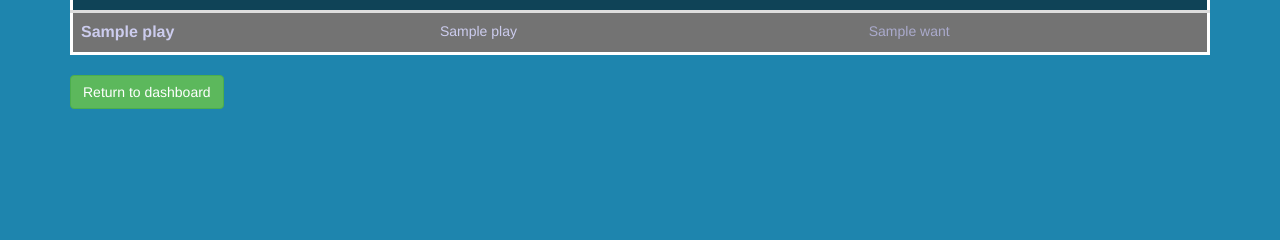
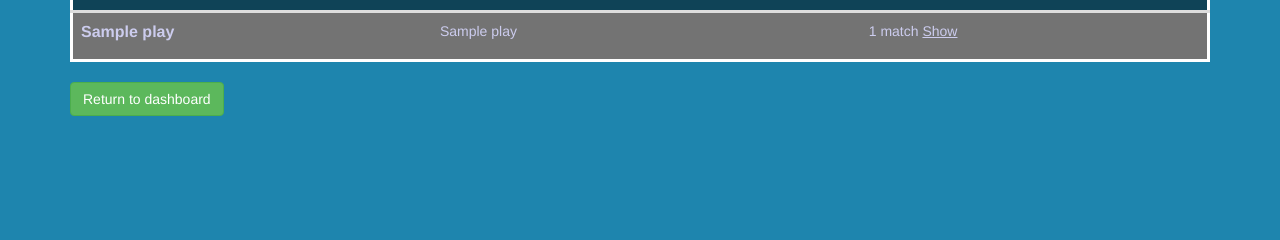
Before and after one commit to robinzigmond/chamber_mates, a Django app: template accounts/templates/accounts/matches.html in a window 1280 px wide. Shown: the part 165-405 px from the top of the page. Run offline with Django 3.2, Linux system fonts and the light colour scheme; the template is opened without the code that fills it: most values are stand-ins (such as "Sample title", 1, 10 or a date in 2020); some libraries are stand-ins or nearby versions.

Commit message:
altered page showing matching users - to just show the number of users matching each instrument, with show/hide links to make the list appear. Will be much more manageable if there happen to be loads of matches!

```diff
--- a/accounts/templates/accounts/matches.html
+++ b/accounts/templates/accounts/matches.html
@@ -23,11 +23,18 @@
                                         </td>
                                         <td>{{ instr | capfirst }}</td>
                                         <td>
-                                            {% for user in users %}
-                                                <a href="{% url 'user_profile' username=user %}">
-                                                    {{ user }}{% if not forloop.last %}, {% endif %}
-                                                </a>
-                                            {% endfor %}
+                                            <p class="num-matches">
+                                                {{ users | length }} match{{ users | length | pluralize:"es" }}
+                                                <span class="clickable show-it">Show</span>
+                                            </p>
+                                            <ul class="user-match-list">
+                                                {% for user in users %}
+                                                    <li>
+                                                        <a href="{% url 'user_profile' username=user %}">{{ user }}</a>
+                                                    </li>
+                                                {% endfor %}
+                                                <p class="clickable hide-it">Hide</p>
+                                            </ul>
                                         </td>
                                     </tr>
                             {% endfor %}
@@ -46,4 +53,16 @@
             </div>
         </div>
     </div>
+    <script type="text/javascript">
+        $(document).ready(function() {
+            $(".clickable.show-it").click(function() {
+                $(this).hide();
+                $(this).parents(".num-matches").siblings(".user-match-list").slideDown(400);
+            });
+            $(".clickable.hide-it").click(function() {
+                $(this).parents(".user-match-list").siblings(".num-matches").children(".clickable.show-it").show();
+                $(this).parents(".user-match-list").slideUp(400);
+            });
+        });
+    </script>
 {% endblock %}
--- a/static/css/custom.css
+++ b/static/css/custom.css
@@ -166,3 +166,21 @@ tr.first-wanted td:first-child {
     font-weight: bold;
     font-size: 16px;
 }
+
+.user-match-list {
+    display: none;
+    list-style-type: none;
+    padding: 0;
+}
+
+.clickable {
+    text-decoration: underline;
+}
+
+.hide-it {
+    margin-top: 5px;
+}
+
+.clickable:hover {
+    cursor: pointer;
+}
```
